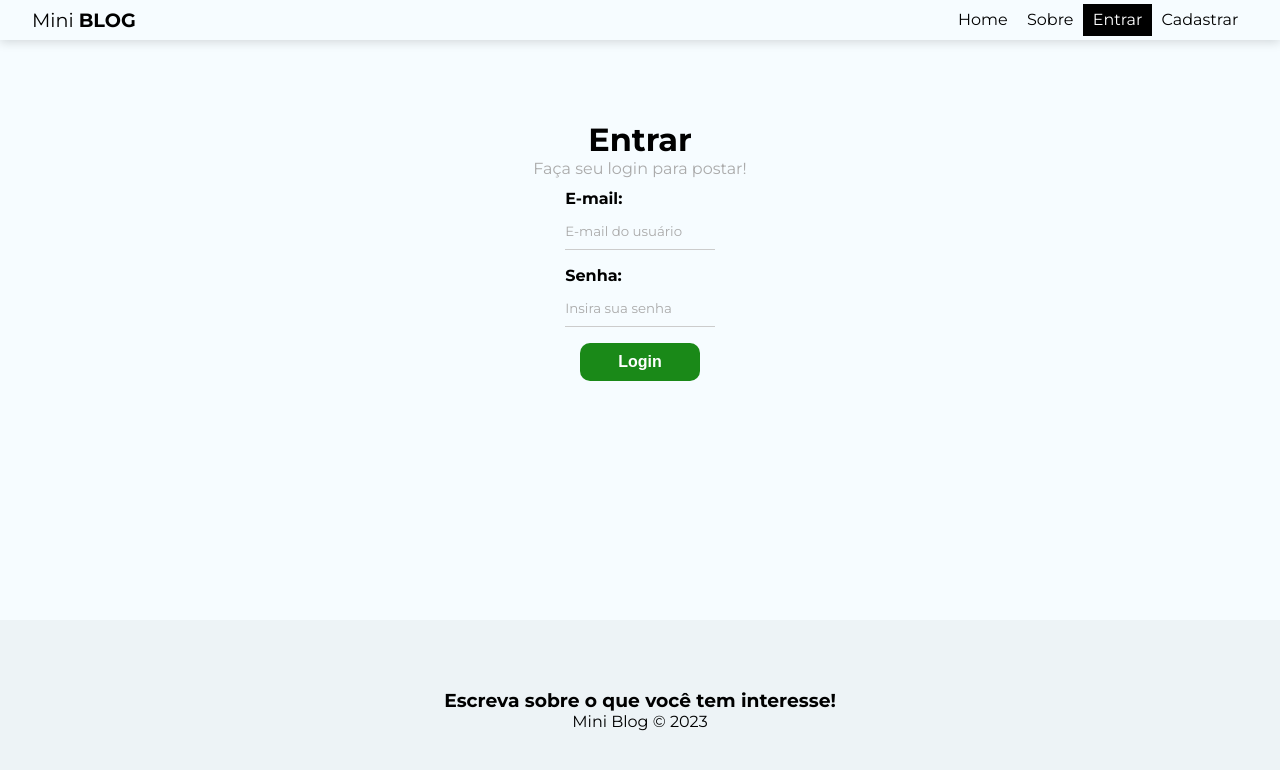
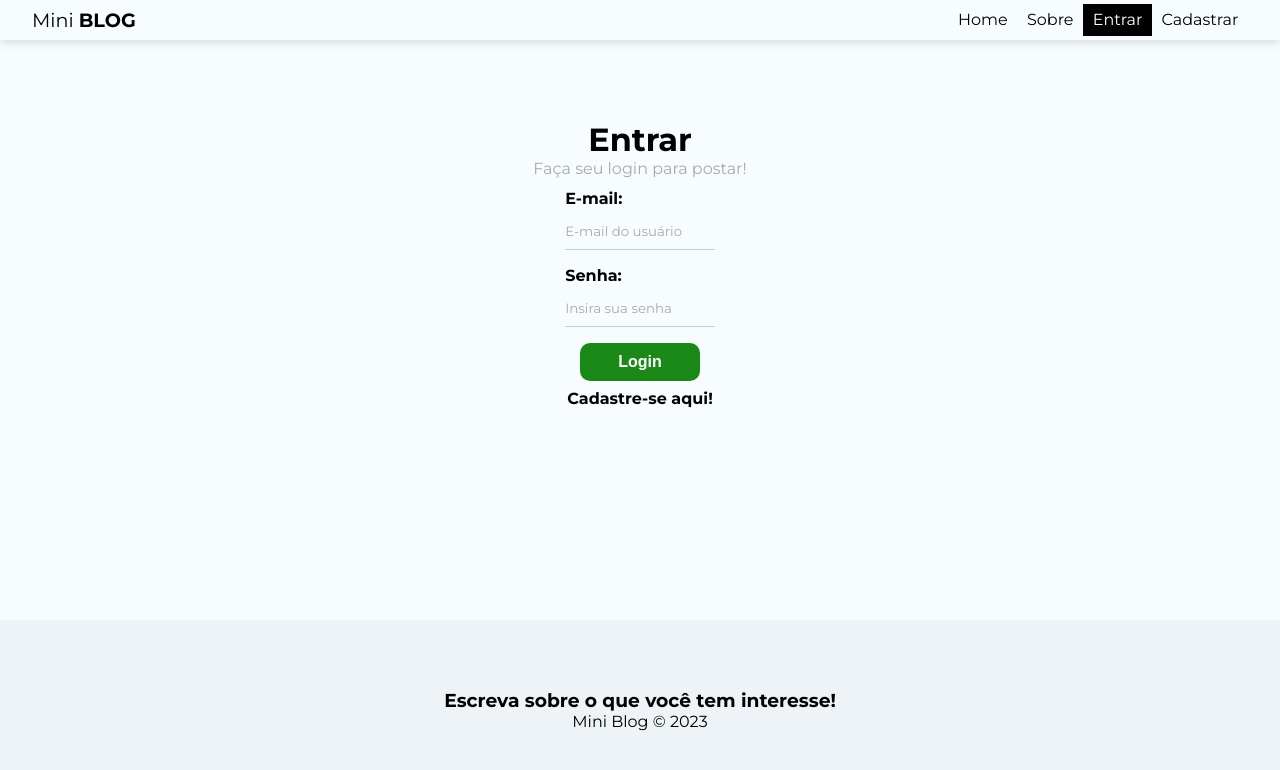
Before and after one commit to abnerfirmino/Projeto-Mini-Blog, a React (Vite) app: page /login in a window 1280 px wide. Shown: the top 770 px of the page. Built offline with nearby package versions, Linux system fonts and the light colour scheme; no server answers.

Commit message:
página de Login atualizada

```diff
--- a/src/pages/Login/index.jsx
+++ b/src/pages/Login/index.jsx
@@ -1,6 +1,7 @@
 import { useEffect, useState } from 'react';
 import './styles.css';
 import { useAuthentication } from '../../hooks/useAuthentication';
+import { Link } from 'react-router-dom';
 
 const Login = () => {
   // estados do formulário
@@ -71,6 +72,11 @@ const Login = () => {
             Aguarde...
           </button>
         )}
+        <p className="new-user">
+          <strong>
+            <Link to="/register">Cadastre-se aqui!</Link>
+          </strong>
+        </p>
         {error && <span className="error">{error}</span>}
       </form>
     </div>
--- a/src/styles/global-styles.css
+++ b/src/styles/global-styles.css
@@ -129,3 +129,7 @@ button[disabled] {
   border-radius: 5px;
   margin-top: 0.5em;
 }
+
+.new-user {
+  margin-top: 0.5em;
+}
```
